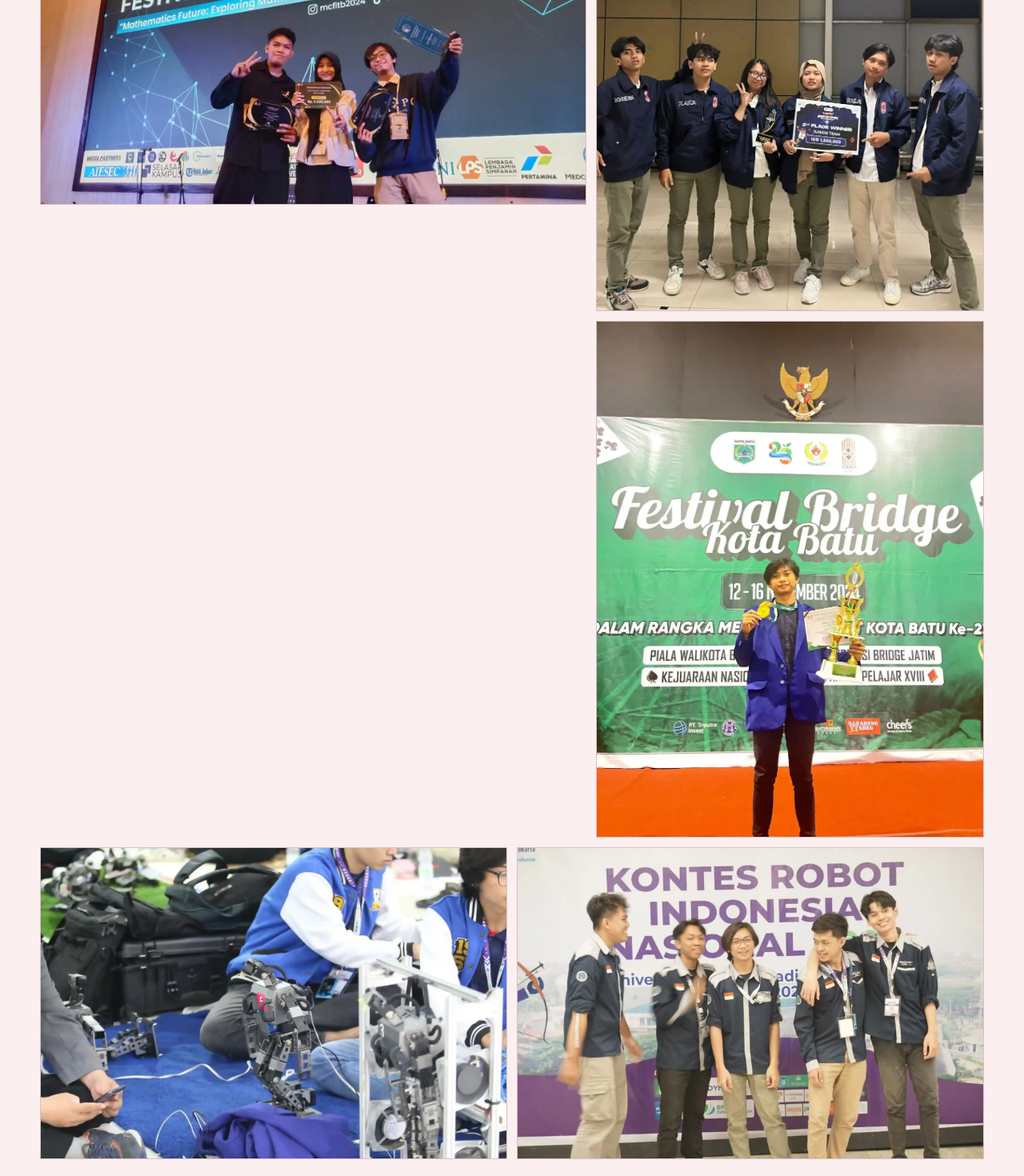
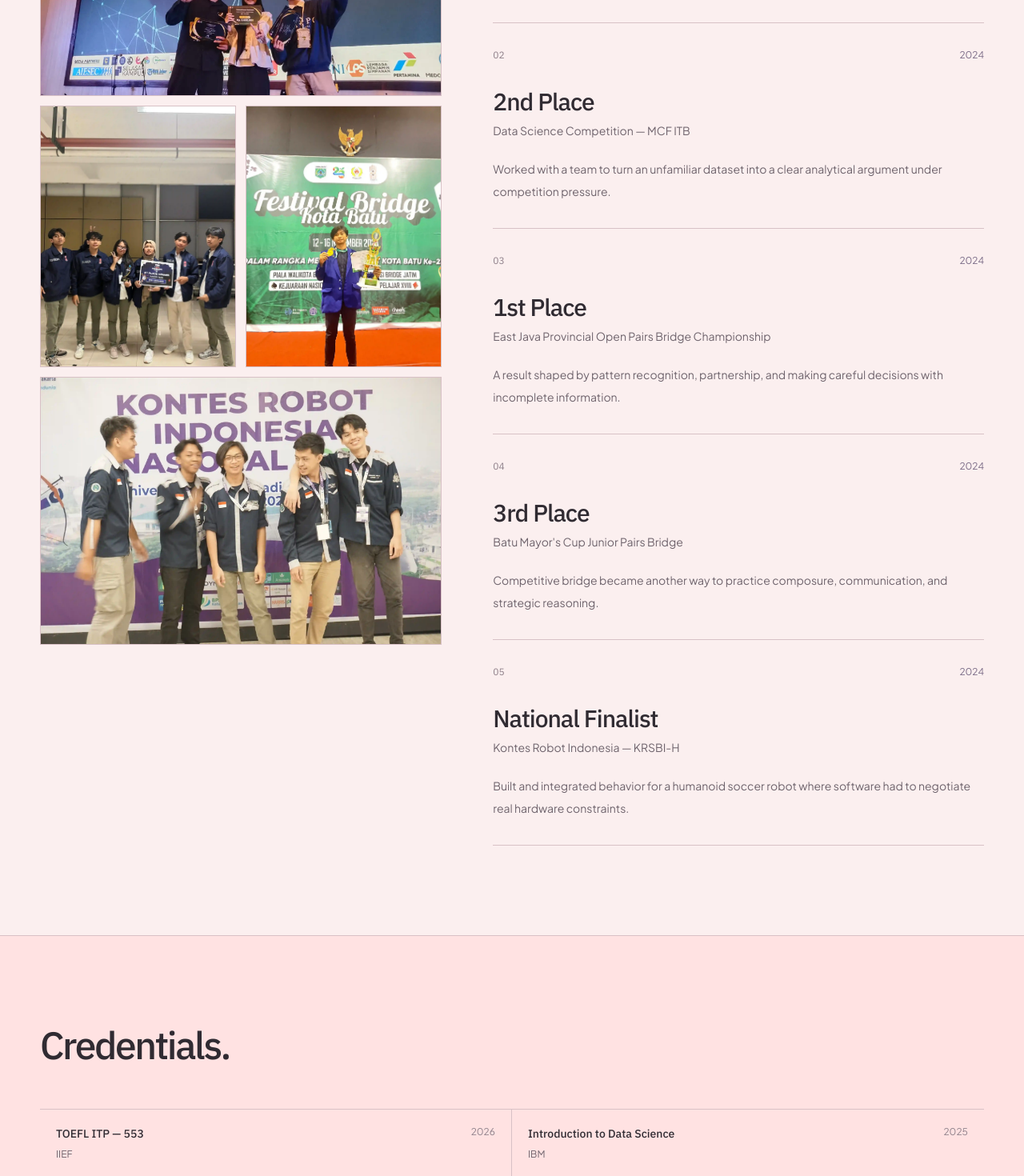
Before and after one commit to mahesayuztar/portfolio, a Next.js app: page /recognition in a window 1280 px wide. Shown: the part 900-2370 px from the top of the page at 80% size. Built offline with nearby package versions, Linux system fonts and the light colour scheme.

Commit message:
+ Restore recognition editorial layout

```diff
--- a/src/app/recognition/page.tsx
+++ b/src/app/recognition/page.tsx
@@ -7,7 +7,6 @@ import Link from "next/link";
 import bridge1Image from "../../../public/images/recognition/bridge-1-achievement_11zon.webp";
 import bridge5Image from "../../../public/images/recognition/bridge-5-achievement_11zon.webp";
 import mcfItbImage from "../../../public/images/recognition/mcf-itb_8_11zon.webp";
-import robotics3Image from "../../../public/images/recognition/robotics-3-achievement_11zon.webp";
 import robotics4Image from "../../../public/images/recognition/robotics-4-achievement_11zon.webp";
 
 export const metadata: Metadata = {
@@ -23,11 +22,6 @@ const bridgeImages = [
   { src: bridge5Image, alt: "Mahesa and his bridge team with their achievement" },
 ];
 
-const roboticsImages = [
-  { src: robotics3Image, alt: "Mahesa and the robotics team at a competition" },
-  { src: robotics4Image, alt: "The robotics team celebrating their competition result" },
-];
-
 export default function RecognitionPage() {
   return (
     <main>
@@ -40,27 +34,23 @@ export default function RecognitionPage() {
       </section>
 
       <section className="section-rule py-20 sm:py-28">
-        <div className="mx-auto w-[min(100%-40px,1180px)]">
-          <div className="grid items-start gap-3 md:grid-cols-12">
-            <figure className="group overflow-hidden border border-border bg-surface md:col-span-7">
-              <ResilientImage src={mcfItbImage} alt="Mahesa and his team at the MCF ITB data science competition" sizes="(min-width: 768px) 58vw, 100vw" className="h-auto w-full transition-transform duration-500 group-hover:scale-[1.02]" />
+        <div className="mx-auto grid w-[min(100%-40px,1180px)] items-start gap-12 lg:grid-cols-[0.9fr_1.1fr] lg:gap-16">
+          <div className="grid gap-3 lg:sticky lg:top-24">
+            <figure className="group overflow-hidden border border-border bg-surface">
+              <ResilientImage src={mcfItbImage} alt="Mahesa and his team at the MCF ITB data science competition" sizes="(min-width: 1024px) 42vw, 100vw" className="h-auto w-full transition-transform duration-500 group-hover:scale-[1.02]" />
             </figure>
-            <div className="grid gap-3 md:col-span-5">
+            <div className="grid grid-cols-2 gap-3">
               {bridgeImages.map((image) => (
                 <figure key={image.src.src} className="group overflow-hidden border border-border bg-surface">
-                  <ResilientImage src={image.src} alt={image.alt} sizes="(min-width: 768px) 42vw, 100vw" className="h-auto w-full transition-transform duration-500 group-hover:scale-[1.02]" />
+                  <ResilientImage src={image.src} alt={image.alt} sizes="(min-width: 1024px) 21vw, 50vw" className="h-auto w-full transition-transform duration-500 group-hover:scale-[1.02]" />
                 </figure>
               ))}
             </div>
+            <figure className="group overflow-hidden border border-border bg-surface">
+              <ResilientImage src={robotics4Image} alt="The robotics team celebrating their competition result" sizes="(min-width: 1024px) 42vw, 100vw" className="h-auto w-full transition-transform duration-500 group-hover:scale-[1.02]" />
+            </figure>
           </div>
-          <div className="mt-3 grid gap-3 md:grid-cols-2">
-            {roboticsImages.map((image) => (
-              <figure key={image.src.src} className="group overflow-hidden border border-border bg-surface">
-                <ResilientImage src={image.src} alt={image.alt} sizes="(min-width: 768px) 50vw, 100vw" className="h-auto w-full transition-transform duration-500 group-hover:scale-[1.02]" />
-              </figure>
-            ))}
-          </div>
-          <ol className="mt-16 border-t border-border">
+          <ol className="border-t border-border">
             {achievements.map((achievement, _index) => (
               <li key={achievement.id} className="border-b border-border py-8">
                 <div className="flex items-start justify-between gap-6"><span className="font-heading text-xs text-faint-ink">{String(_index + 1).padStart(2, "0")}</span><span className="text-xs text-accent">{achievement.year}</span></div>
```
Also changed, not shown: public/images/recognition/robotics-3-achievement_11zon.webp (deleted).
